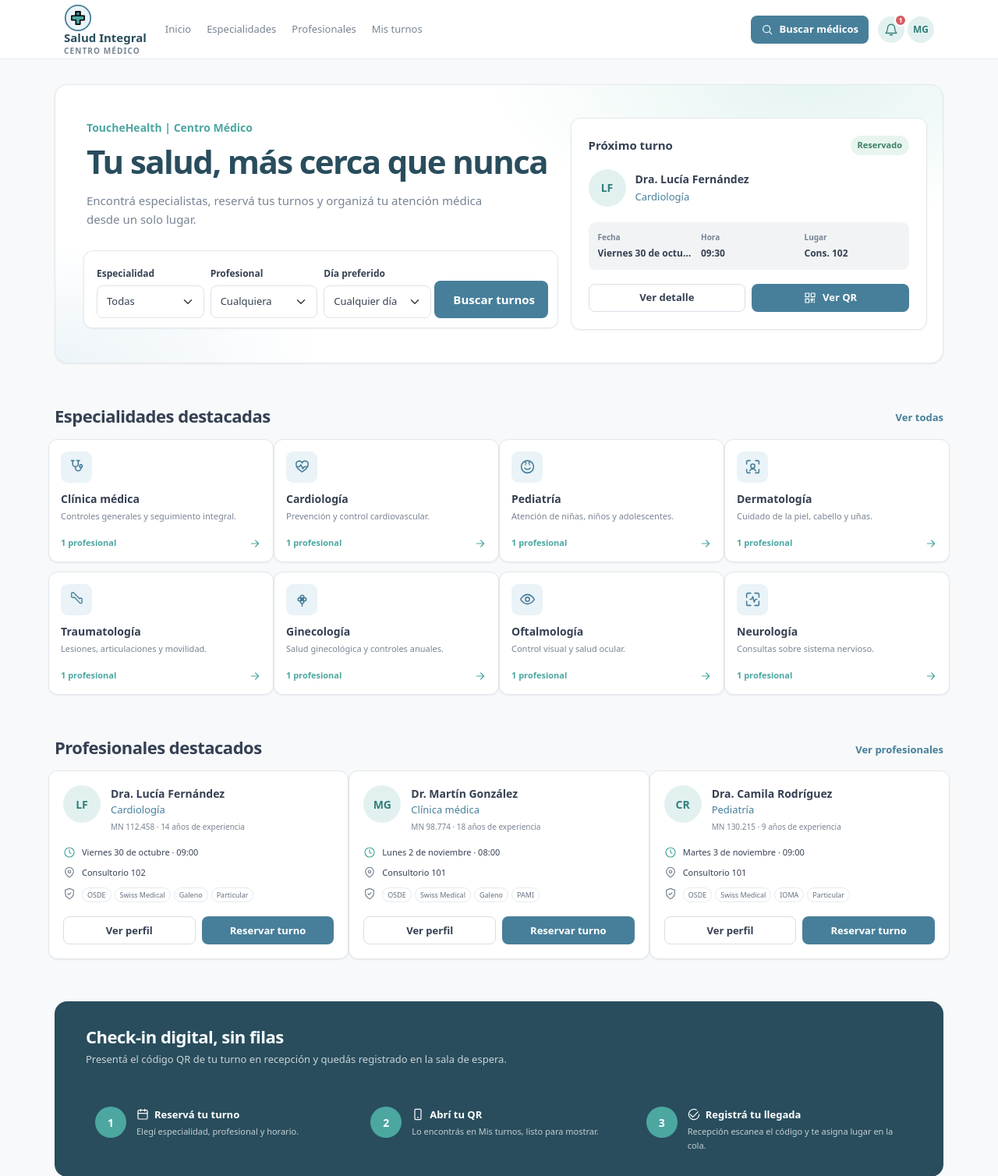
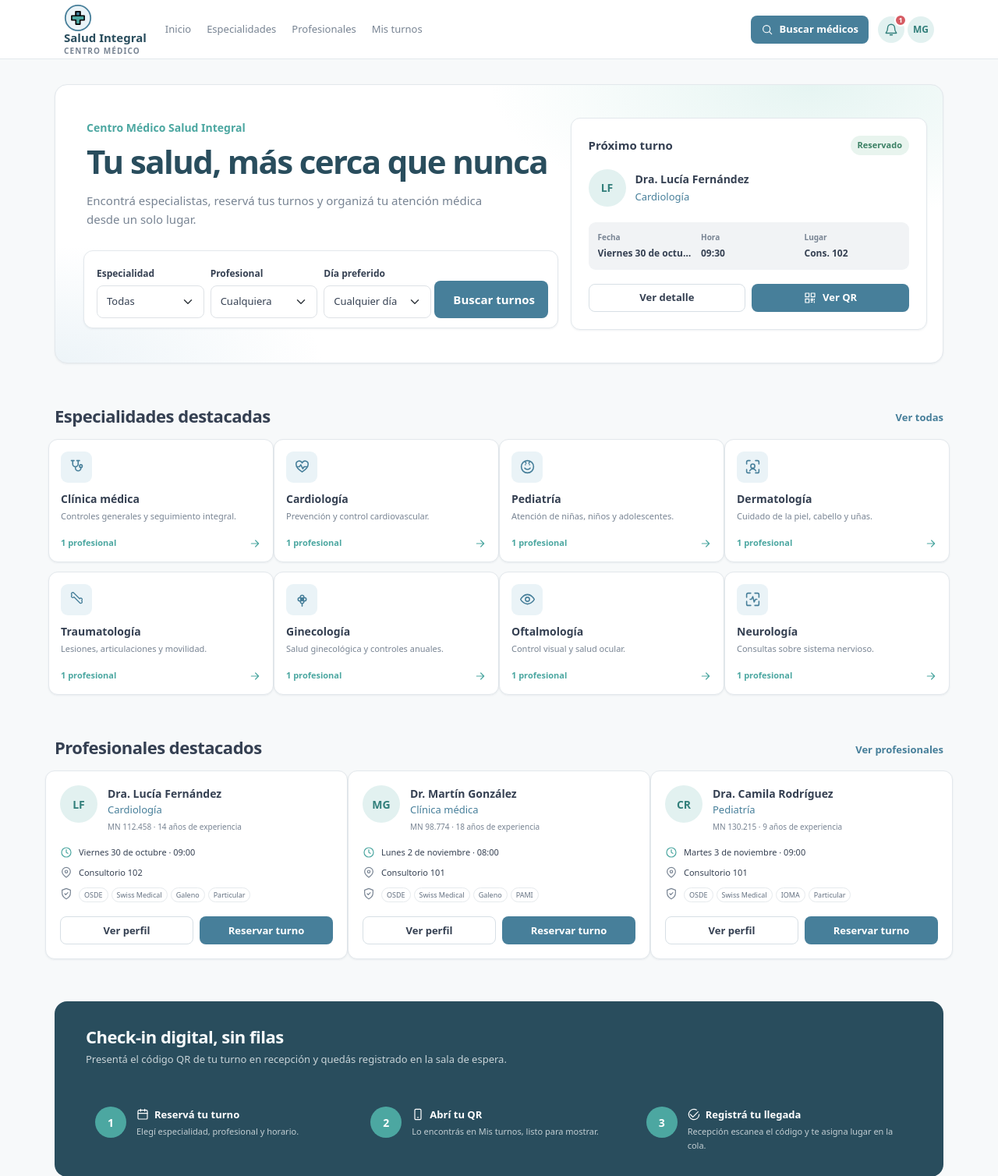
Before and after one commit to matiasozores7/ids-2026-touchescript-salud-integral, a Flask app: template frontend/templates/pacientes/home.html in a window 1280 px wide. Shown: the top 1508 px of the page at 78% size. Run offline with Flask 3, Linux system fonts and the light colour scheme; the template is opened without the code that fills it, so the values that code supplies are empty.

Commit message:
fix: corregir nombre del 'brand'

```diff
--- a/frontend/templates/pacientes/home.html
+++ b/frontend/templates/pacientes/home.html
@@ -1,6 +1,6 @@
 {% extends "base.html" %}
 
-{% block title %}Turnos médicos online · ToucheHealth | Centro Médico{% endblock %}
+{% block title %}Turnos médicos online · Salud Integral{% endblock %}
 
 {% block page_styles %}
   <link rel="stylesheet" href="{{ url_for('static', filename='css/home.css') }}">
@@ -11,7 +11,7 @@
   <section class="hero-panel">
     <div class="hero-grid row align-items-center g-4">
       <div class="hero-copy col-lg-7">
-        <p class="eyebrow">ToucheHealth | Centro Médico</p>
+        <p class="eyebrow">Centro Médico Salud Integral</p>
         <h1>Tu salud, más cerca que nunca</h1>
         <p class="hero-description">Encontrá especialistas, reservá tus turnos y organizá tu atención médica desde un solo lugar.</p>
 
@@ -145,7 +145,7 @@
       <h2>Profesionales destacados</h2>
       <a href="#profesionales">Ver profesionales</a>
     </div>
-    <div class="doctor-grid row g-3">
+    <div class="doctor-grid row g-3S">
         <article class="doctor-card card col-lg-4">
           <div class="doctor-card-heading">
             <span class="avatar avatar-large">LF</span>
```
